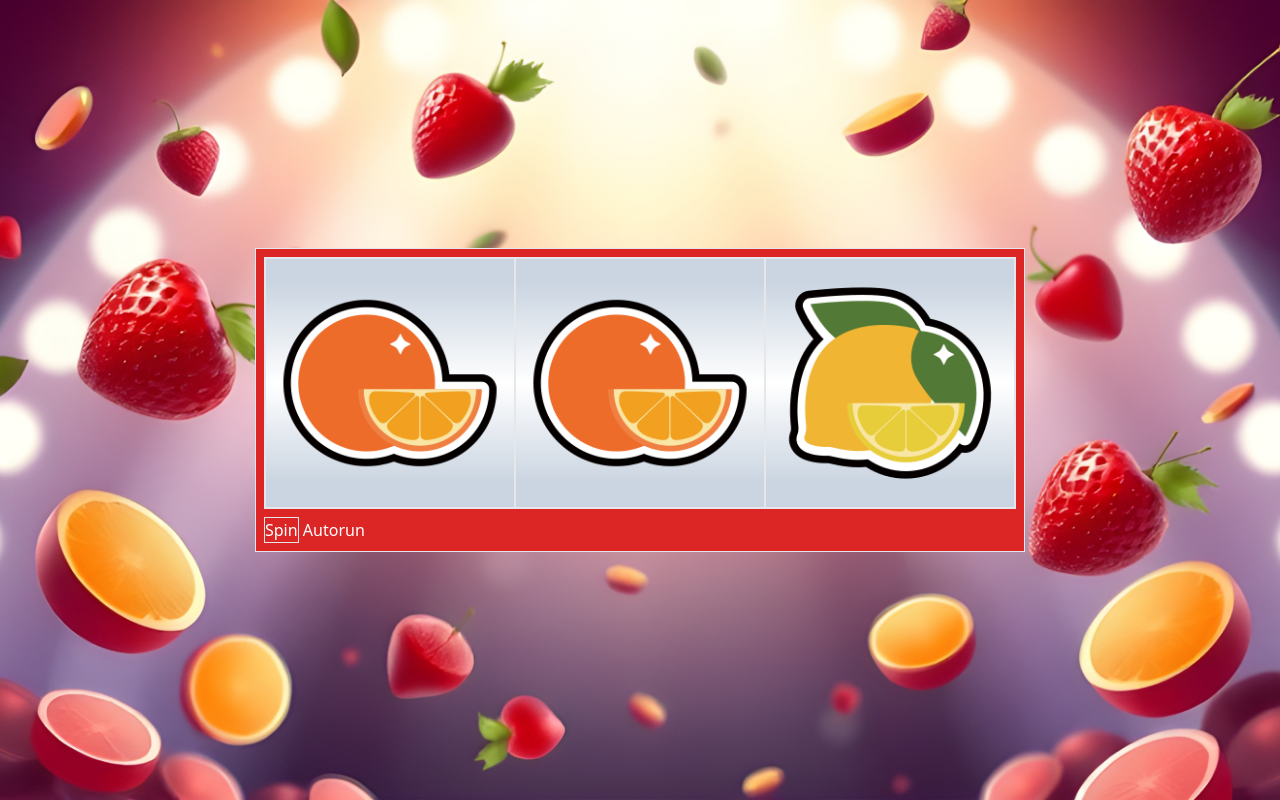
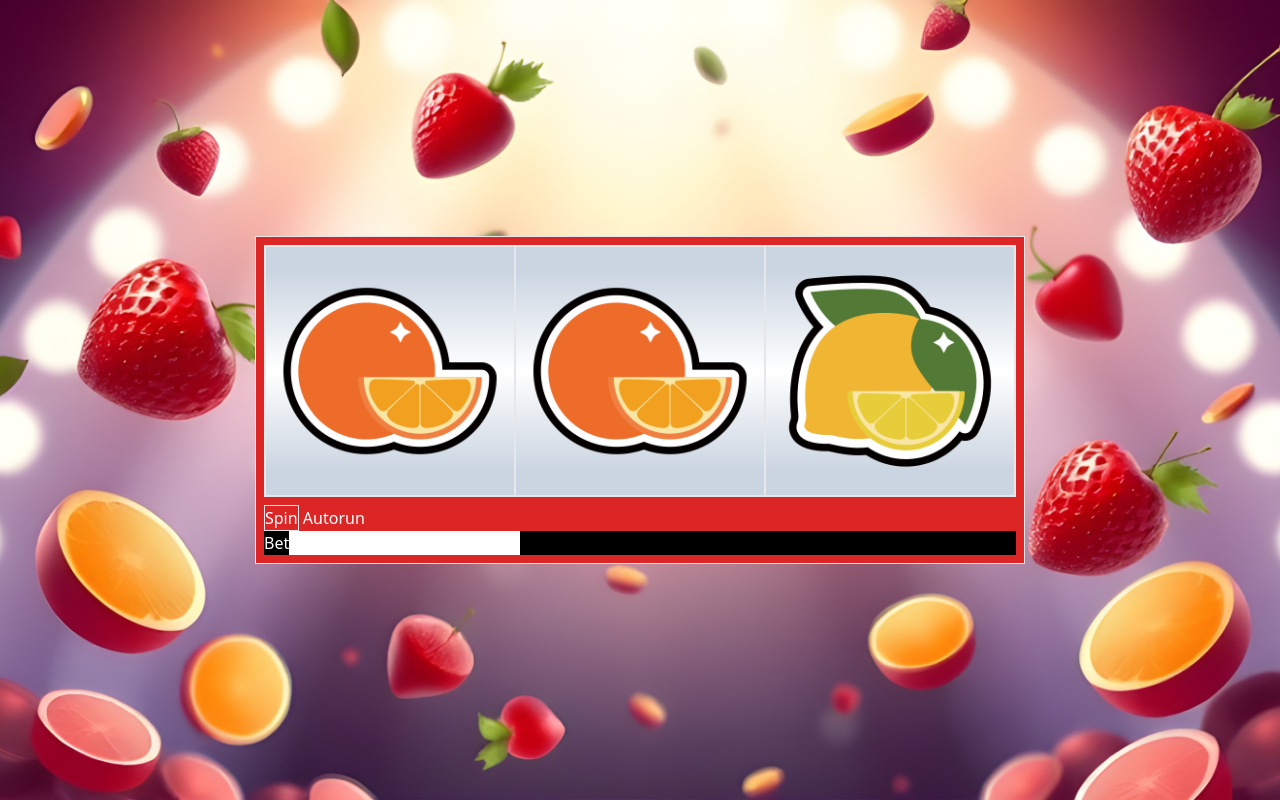
Before and after one commit to RaczAkos/Betropolis, a SvelteKit app: page /slotmachine in a window 1280 px wide. Built offline with nearby package versions, Linux system fonts and the light colour scheme.

Commit message:
Small slot progress

```diff
--- a/src/routes/slotmachine/+page.svelte
+++ b/src/routes/slotmachine/+page.svelte
@@ -108,7 +108,8 @@
         let fruit1:string = fruits[0].split('/')[fruits[0].split('/').length-1],
             fruit2:string = fruits[1].split('/')[fruits[1].split('/').length-1],
             fruit3:string = fruits[2].split('/')[fruits[2].split('/').length-1],
-            special:string = "none";
+            special:string = "none",
+            gain:number = 0;
 
         fruit1 = fruit1.replace(fruit1.substring(fruit1.length-4), "");
         fruit2 = fruit2.replace(fruit2.substring(fruit2.length-4), "");
@@ -118,7 +119,7 @@
             special = "Tripple";
         }
         else if (fruit1 == fruit2 || fruit1 == fruit3 || fruit2 == fruit3) {
-            special = "Double DDD";
+            special = "Double";
         }
 
 
@@ -130,7 +131,7 @@
                             `<td><img class="h-12 mx-auto" src="`+fruits[2]+`" alt="`+capitalize(fruit3)+`"></td>`+
                             `<td class="text-wrap">`+special+`</td>`+
                             `<td>`+0+`</td>`+
-                            `<td>`+0+`</td>`+`</tr>`;
+                            `<td>`+gain+`</td>`+`</tr>`;
 
         if (!autorun) spinning = false;
 
@@ -161,9 +162,13 @@
             </div>
             {/each}
         </div>
-        <button type="button" class="border" onclick={spin}>{#if spinning}Spinning
-            {:else}Spin{/if}</button>
-        <button type="button" onclick={() => autorun = !autorun}>{#if autorun}Stop Autorun{:else}Autorun{/if}</button>
+        <div class="felx flex-row">
+            <button type="button" class="border" onclick={spin}>{#if spinning}Spinning{:else}Spin{/if}</button>
+            <button type="button" onclick={() => autorun = !autorun}>{#if autorun}Stop Autorun{:else}Autorun{/if}</button>
+            <div class="bg-black w-auto">
+                <label for="bet">Bet<input type="number" name="" id="bet"></label>
+            </div>
+        </div>
 
         <table class="w-full text-center hidden">
             <caption class="text-center caption-top font-bold italic text-lg">Previous spin</caption>
```
